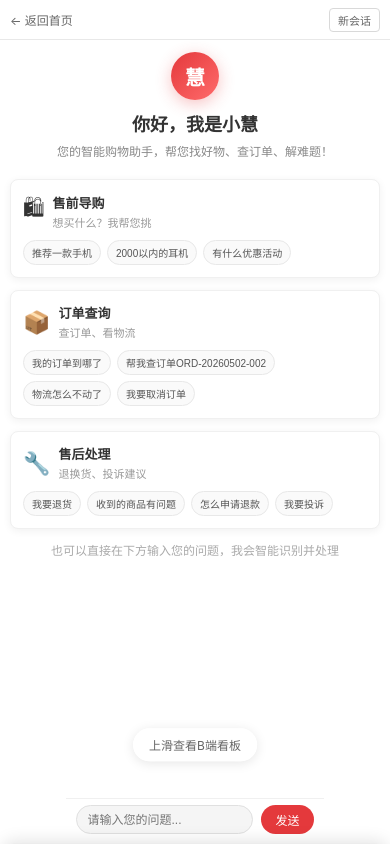
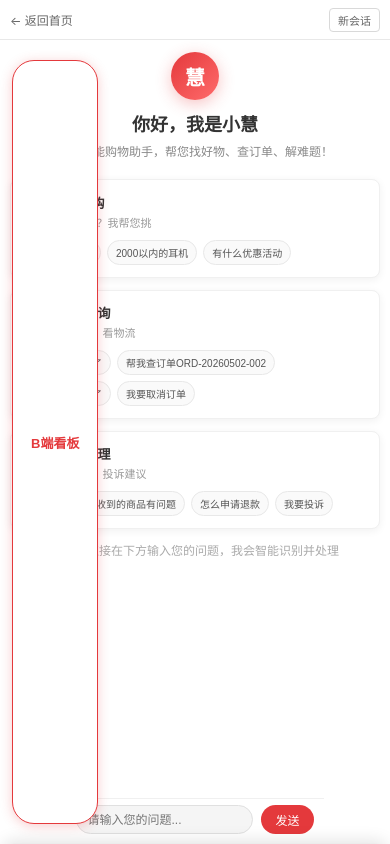
Before and after one commit to 846496079-design/Chatbot, a React (Create React App) app in the folder frontend/: page / in a window 390 px wide. Built offline with nearby package versions, Linux system fonts and the light colour scheme; no server answers.

Commit message:
feat(mobile): remove swipe gesture, change to click button for data panel

```diff
--- a/frontend/src/App.jsx
+++ b/frontend/src/App.jsx
@@ -25,34 +25,7 @@ function App() {
   const [sceneLabel, setSceneLabel] = useState('');
   const [confirmDialog, setConfirmDialog] = useState(null);
   const [showDataPanel, setShowDataPanel] = useState(false);
-  const [isInputFocused, setIsInputFocused] = useState(false);
   const chatEndRef = useRef(null);
-  const touchStartY = useRef(0);
-  const touchEndY = useRef(0);
-
-  // 上滑唤出看板
-  const handleTouchStart = (e) => {
-    touchStartY.current = e.touches[0].clientY;
-  };
-
-  const handleTouchMove = (e) => {
-    touchEndY.current = e.touches[0].clientY;
-  };
-
-  const handleTouchEnd = () => {
-    // 输入框聚焦时不触发看板
-    if (isInputFocused) return;
-
-    const diff = touchStartY.current - touchEndY.current;
-    // 上滑超过80px且看板未显示时，唤出看板
-    if (diff > 80 && !showDataPanel) {
-      setShowDataPanel(true);
-    }
-    // 下滑超过80px且看板显示时，关闭看板
-    if (diff < -80 && showDataPanel) {
-      setShowDataPanel(false);
-    }
-  };
 
   useEffect(() => {
     createSession();
@@ -330,7 +303,7 @@ function App() {
         </div>
       </div>
 
-      <div className="app-body" onTouchStart={handleTouchStart} onTouchMove={handleTouchMove} onTouchEnd={handleTouchEnd}>
+      <div className="app-body">
         <div className="chat-panel">
           {showGuide && messages.length === 0 ? (
             <WelcomeGuide onAction={handleQuickAction} />
@@ -342,8 +315,6 @@ function App() {
               onAction={handleQuickAction}
               onSend={sendMessage}
               chatEndRef={chatEndRef}
-              onInputFocus={() => setIsInputFocused(true)}
-              onInputBlur={() => setIsInputFocused(false)}
             />
           )}
         </div>
@@ -355,11 +326,14 @@ function App() {
           <DataPanel data={panelData} />
         </div>
 
-        {/* 移动端下滑查看看板引导 */}
+        {/* 移动端数据面板切换按钮 */}
         {!showDataPanel && (
-          <div className="swipe-guide">
-            <span className="swipe-guide-text">上滑查看B端看板</span>
-          </div>
+          <button
+            className="data-panel-toggle"
+            onClick={() => setShowDataPanel(true)}
+          >
+            B端看板
+          </button>
         )}
       </div>
 
--- a/frontend/src/components/ChatWindow.jsx
+++ b/frontend/src/components/ChatWindow.jsx
@@ -1,7 +1,7 @@
 import React, { useState } from 'react';
 import { CardContainer } from './ChatCards';
 
-function ChatWindow({ messages, loading, quickActions, onAction, onSend, chatEndRef, onInputFocus, onInputBlur }) {
+function ChatWindow({ messages, loading, quickActions, onAction, onSend, chatEndRef }) {
   const [input, setInput] = useState('');
 
   const handleSubmit = (e) => {
@@ -71,8 +71,6 @@ function ChatWindow({ messages, loading, quickActions, onAction, onSend, chatEnd
           placeholder="请输入您的问题..."
           value={input}
           onChange={(e) => setInput(e.target.value)}
-          onFocus={onInputFocus}
-          onBlur={onInputBlur}
           disabled={loading}
         />
         <button type="submit" className="send-btn" disabled={loading || !input.trim()}>
--- a/frontend/src/styles/app.css
+++ b/frontend/src/styles/app.css
@@ -1891,50 +1891,37 @@ body {
   }
 }
 
-/* 移动端看板引导提示 */
-.swipe-guide {
+/* 数据面板切换按钮 (仅移动端显示) */
+.data-panel-toggle {
   display: none;
 }
 
 @media screen and (max-width: 480px) {
-  .swipe-guide {
+  .data-panel-toggle {
+    display: block;
     position: fixed;
-    bottom: 80px;
-    left: 50%;
-    transform: translateX(-50%);
-    display: flex;
-    flex-direction: column;
-    align-items: center;
-    gap: 4px;
-    padding: 8px 16px;
-    background: rgba(255, 255, 255, 0.95);
-    border-radius: 20px;
-    box-shadow: 0 2px 12px rgba(0, 0, 0, 0.1);
-    z-index: 50;
-    animation: bounce 2s ease-in-out infinite;
-    pointer-events: none;
-  }
-
-  .swipe-guide-arrow {
-    font-size: 20px;
+    top: 60px;
+    left: 12px;
+    padding: 10px 18px;
+    border-radius: 22px;
+    background: #fff;
     color: #e4393c;
-    animation: bounce-arrow 1.5s ease-in-out infinite;
-  }
-
-  .swipe-guide-text {
-    font-size: 12px;
-    color: #666;
+    border: 1.5px solid #e4393c;
+    box-shadow: 0 2px 12px rgba(228, 57, 60, 0.25);
+    cursor: pointer;
+    z-index: 99;
+    font-size: 13px;
+    font-weight: 600;
     white-space: nowrap;
-  }
-
-  @keyframes bounce {
-    0%, 100% { transform: translateX(-50%) translateY(0); }
-    50% { transform: translateX(-50%) translateY(-5px); }
-  }
-
-  @keyframes bounce-arrow {
-    0%, 100% { transform: translateY(0); opacity: 0.6; }
-    50% { transform: translateY(-3px); opacity: 1; }
+    transition: all 0.2s;
+  }
+
+  .data-panel-toggle:hover,
+  .data-panel-toggle:active {
+    background: #e4393c;
+    color: #fff;
+    border-color: #e4393c;
+    transform: scale(0.98);
   }
 }
 
```
